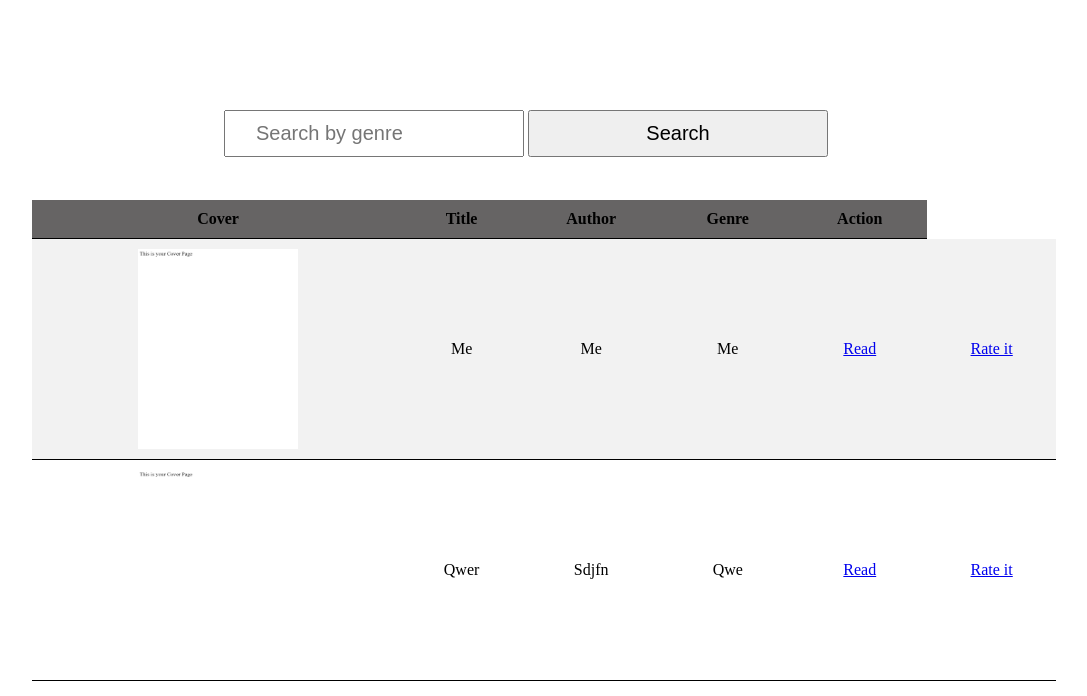
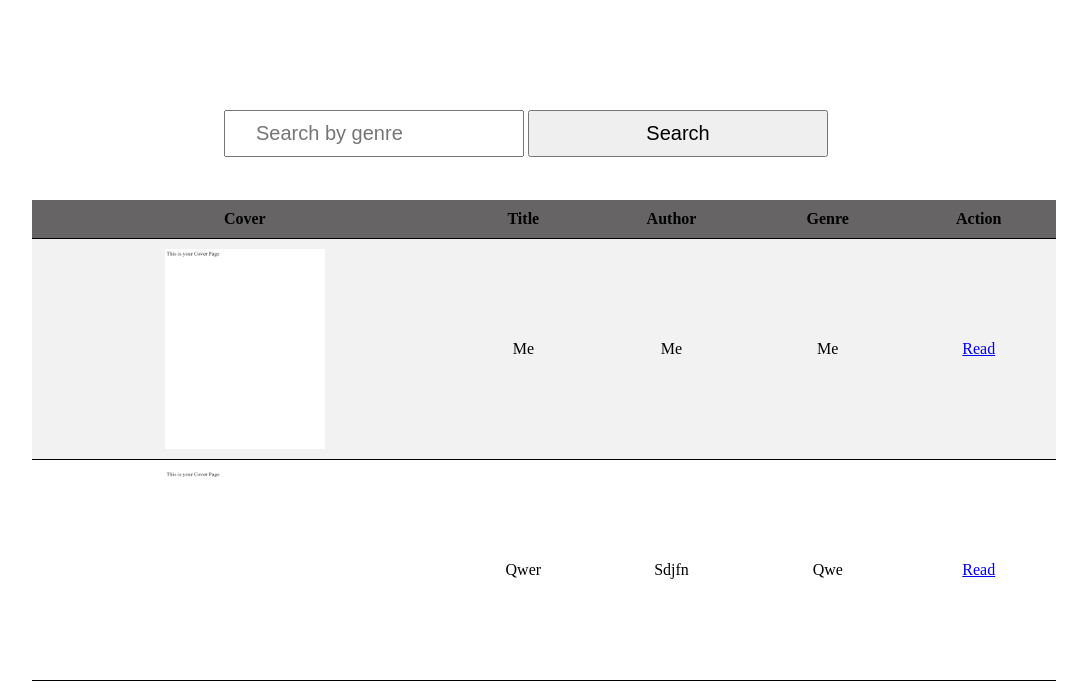
Before and after one commit to PrathamSHAR/E-Book-Maker, a Django app: page /bookscollection/ in a window 1280 px wide. Shown: the part 205-901 px from the top of the page, without its empty margins (96-1183 px from the left). Run offline with Django 4.2, Linux system fonts and the light colour scheme; data comes from the database, SQL or seed files in the repository; both versions use the stored data as it was after the commit.

Commit message:
integration completed

```diff
--- a/texteditor_upload/templates/show.html
+++ b/texteditor_upload/templates/show.html
@@ -29,7 +29,7 @@
                     <td>{{x.authorname}}</td>
                     <td>{{x.genre}}</td>
                     <td><a href="/media/{{x.file}}" >Read</a></td>
-                    <td><a href="{% url 'read' %}" >Rate it</a></td>
+
 
                 </tr>
                 {%endfor%}
```
Also changed, not shown: db.sqlite3, media/coverpages/download_4.png (added), media/coverpages/download_5.png (added), 2 other files.
